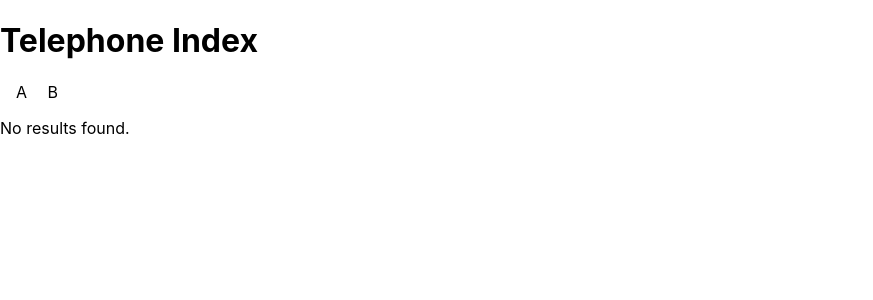
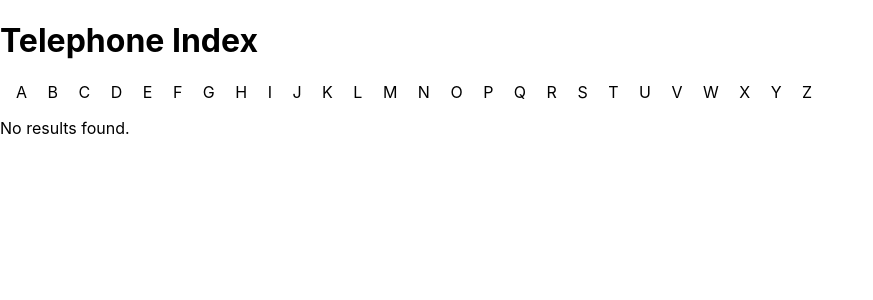
Before and after one commit to cnlklink/TelephoneIndex, a React (Create React App) app in the folder telephone-index/: page / in a window 1280 px wide. Shown: the top 300 px of the page, without its empty margins (0-873 px from the left). Built offline with nearby package versions, Linux system fonts and the light colour scheme.

Commit message:
REFACTOR - dynamically generate the quick index

```diff
--- a/telephone-index/src/components/QuickIndex.tsx
+++ b/telephone-index/src/components/QuickIndex.tsx
@@ -6,10 +6,25 @@ function QuickIndex()
 {
   return (
     <div id="quick-index">
-        <div className="quick-index-item"> A </div>
-        <div className="quick-index-item"> B </div>
+        {
+            _getItems().map( (item, _) => {
+                return <div className="quick-index-item"> {item} </div>
+            } )
+        }
     </div>
 );
 }
 
+function _getItems(): Array<string>
+{
+    const alphabet: Array<string> = []
+
+    for( let i = 65; i <= 90; i++ )
+    {
+        alphabet.push( String.fromCharCode( i ) )
+    }
+
+    return alphabet
+}
+
 export default QuickIndex;
```
